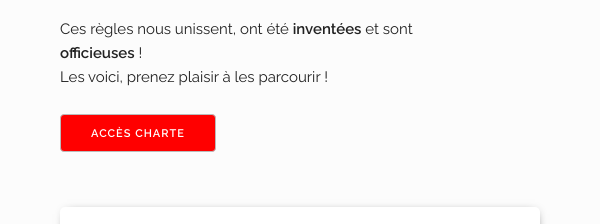
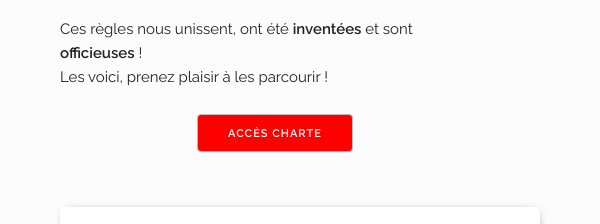
Before and after one commit to loodz95/projetCharte, a plain HTML site: page index.html in a window 600 px wide. Shown: the part 154-378 px from the top of the page. Drawn offline with Linux system fonts and the light colour scheme.

Commit message:
Bouton réajusté sur mobile

```diff
--- a/css/style.css
+++ b/css/style.css
@@ -20,7 +20,6 @@ flex-wrap: wrap;
 
 .column{
    width: 700px;
-    flex-direction: column;
 }
 
 
@@ -32,3 +31,26 @@ ul{
     padding: 20px;
     list-style-image: url(/images/bullet.png);
 }
+
+
+@media (max-width: 767px) {
+    .row{
+        justify-content: center;
+        align-items: center;
+        flex-wrap: wrap;
+    }
+
+
+}
+
+
+@media (min-width: 550px) {
+    .row{
+        justify-content: center;
+        align-items: center;
+
+    }
+}
+
+
+@media (min-width: 750px) {}
--- a/index.html
+++ b/index.html
@@ -26,6 +26,7 @@
   <!-- Liaisons du fichier JS si vous faites le bonus
   –––––––––––––––––––––––––––––––––––––––––––––––––– -->
   <!-- TODO -->
+  <script src="./js/scriptName.js"></script>
 
 
   <link rel="shortcut icon" type="image/png" href="./images/favicon.png"/>
@@ -99,5 +100,7 @@
 
   <!-- Fin du document (fermeture des balises)
     –––––––––––––––––––––––––––––––––––––––––––––––––– -->
+    <button id="button1">Show random item</button>
+</div>
 </body>
 </html>
```
Also changed, not shown: js/scriptName.js (added).
